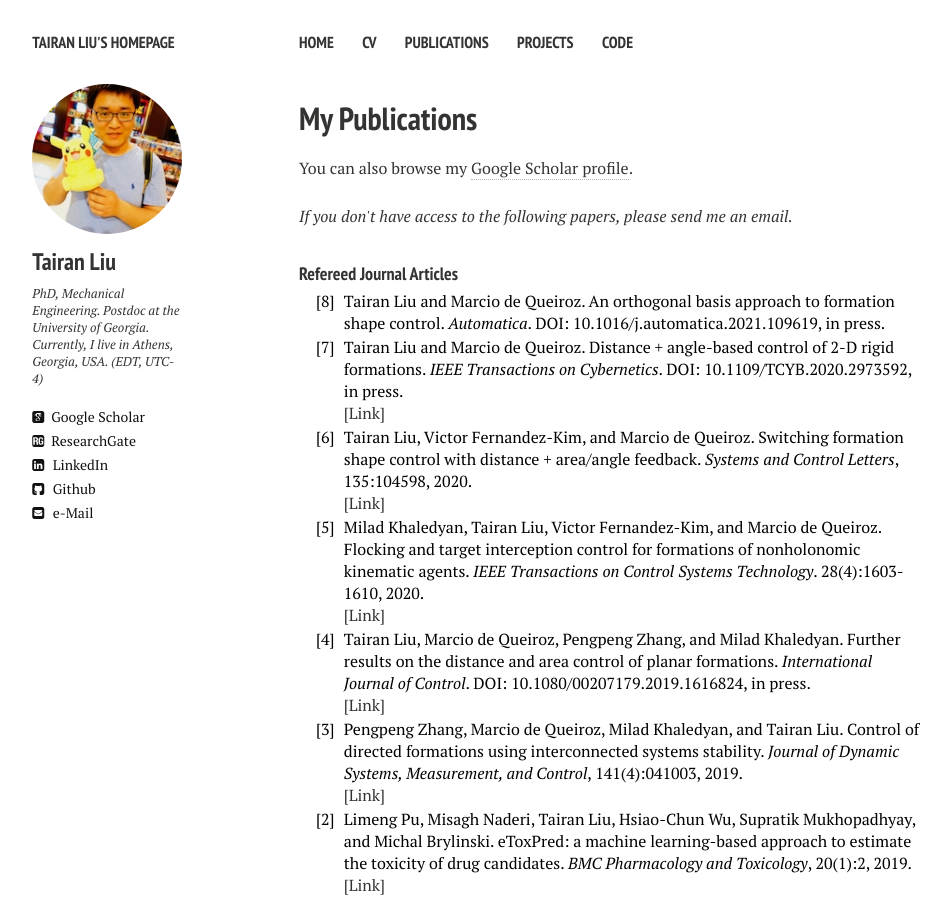
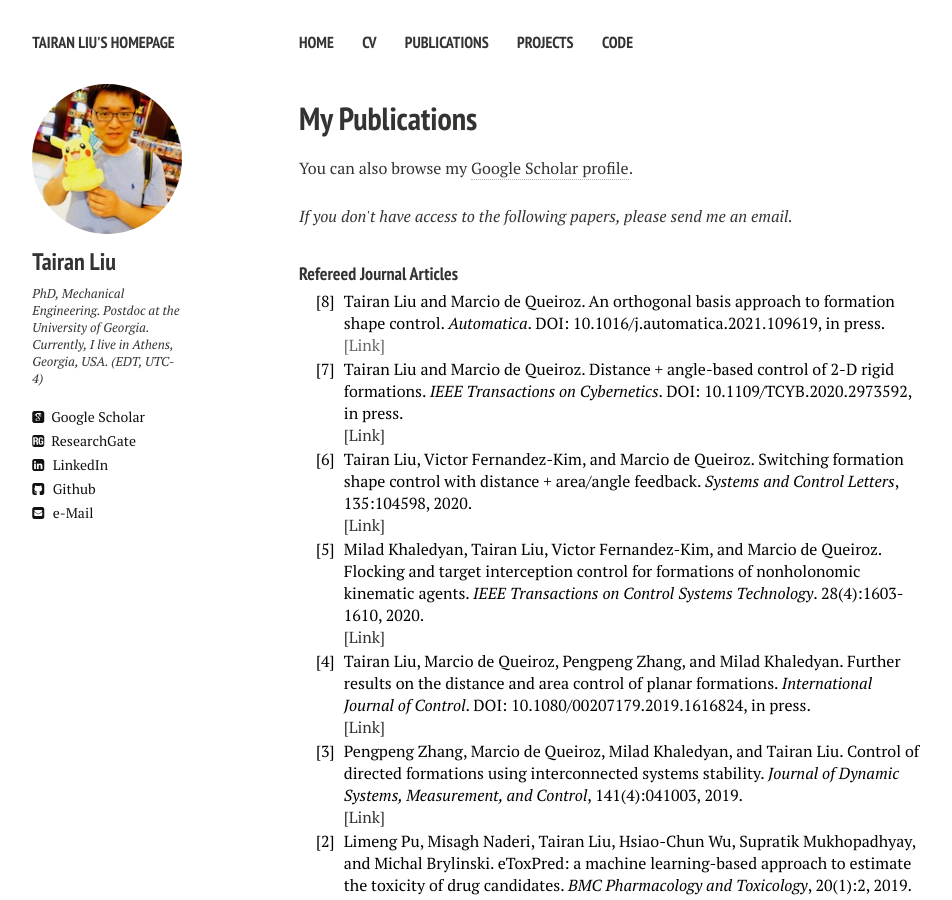
Before and after one commit to liutairan/liutairan.github.io, a Jekyll site: the page built from publications.md, in a window 1280 px wide and 900 px high. Shown: the whole window, without its empty margins (21-973 px from the left). Built offline with Jekyll 4.4.1, drawn with Linux system fonts in a browser that asks for light colours; nearby versions of some CDN libraries; comment, search, counter and statistics services are not loaded.

Commit message:
Update publications.html

```diff
--- a/_layouts/publications.html
+++ b/_layouts/publications.html
@@ -108,6 +108,8 @@ function toggleBibtex(articleid) {
                 An orthogonal basis approach to formation shape control.
                 <cite>Automatica</cite>.
                 DOI: 10.1016/j.automatica.2021.109619, in press.
+								<br>
+								<a href="" target="_blank">[Link]</a>
             </td>
           </tr>
 					<tr>
```
